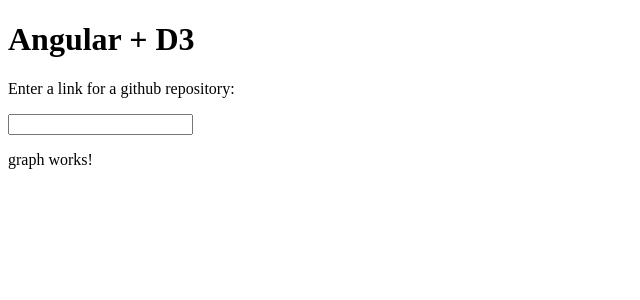
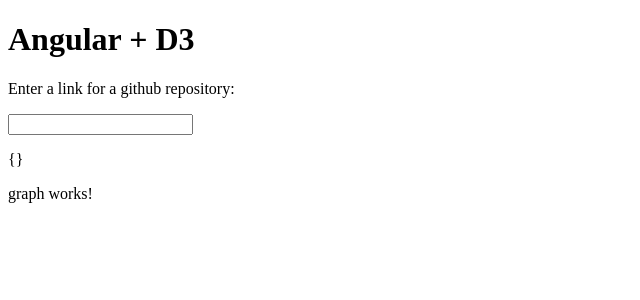
Before and after one commit to yashkurkure/gitvisualizations, an Angular app in the folder vis/: page / in a window 1280 px wide. Shown: the top 300 px of the page, without its empty margins (0-640 px from the left). Built offline with nearby package versions, Linux system fonts and the light colour scheme.

Commit message:
displaying json in html

```diff
--- a/vis/src/app/data.service.ts
+++ b/vis/src/app/data.service.ts
@@ -1,7 +1,7 @@
 import { Injectable } from '@angular/core';
 import { HttpClient, HttpParams } from '@angular/common/http';
 import { HttpHeaders } from '@angular/common/http';
-
+import { map } from 'rxjs/operators';
 
 import { Observable } from 'rxjs';
 import { catchError } from 'rxjs/operators';
@@ -22,10 +22,10 @@
 
   graphUrl = 'api/graph';
 
-  getGraph(gitlink: string): Observable<string> {
+  getGraph(gitlink: string): Observable<Object> {
 
 	let params = new HttpParams();
 	params = params.append("githuburl", gitlink)
-	return this.http.get<string>(this.graphUrl, {params: params});
+	return this.http.get<Object>(this.graphUrl, {params: params});
   }
 }
--- a/vis/src/app/linkinput/linkinput.component.html
+++ b/vis/src/app/linkinput/linkinput.component.html
@@ -1,3 +1,3 @@
 <p>Enter a link for a github repository:</p>
 <input (keyup.enter)="onKey($event)">
-  <p>{{value}}</p>
+  <p>{{value | json}}</p>
--- a/vis/src/app/linkinput/linkinput.component.ts
+++ b/vis/src/app/linkinput/linkinput.component.ts
@@ -1,5 +1,6 @@
 import { Component, OnInit } from '@angular/core';
 import { DataService } from '../data.service';
+
 
 @Component({
 	selector: 'app-linkinput',
@@ -10,7 +11,7 @@
 
 	constructor(private dataService: DataService) { }
 
-	value: string = '';
+	value: Object = {};
 	errorMessage: string = '';
 	loading: boolean = false;
 
```
